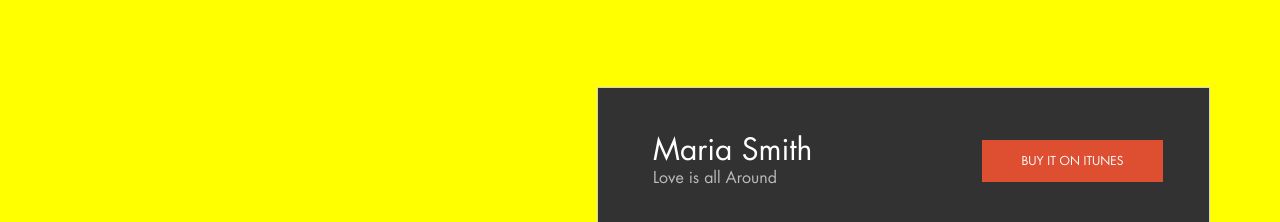
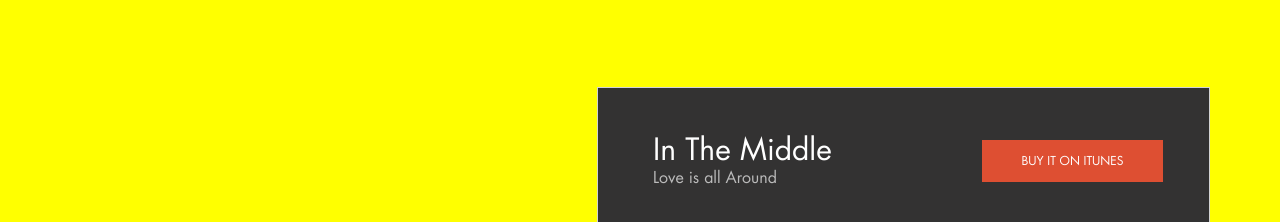
Before and after one commit to tondemut/inthemiddleband, a plain HTML site: page index.html in a window 1280 px wide. Shown: the part 1120-1342 px from the top of the page. Drawn offline with Linux system fonts and the light colour scheme.

Commit message:
Edited Artist

```diff
--- a/index.html
+++ b/index.html
@@ -142,7 +142,7 @@
 						<div class="featured_album_player">
 							<div class="featured_album_title_bar d-flex flex-row align-items-center justify-content-start">
 								<div class="featured_album_title_container">
-									<div class="featured_album_artist">Maria Smith</div>
+									<div class="featured_album_artist">In The Middle</div>
 									<div class="featured_album_title">Love is all Around</div>
 								</div>
 								<div class="featured_album_link ml-auto"><a href="#">buy it on itunes</a></div>
```
